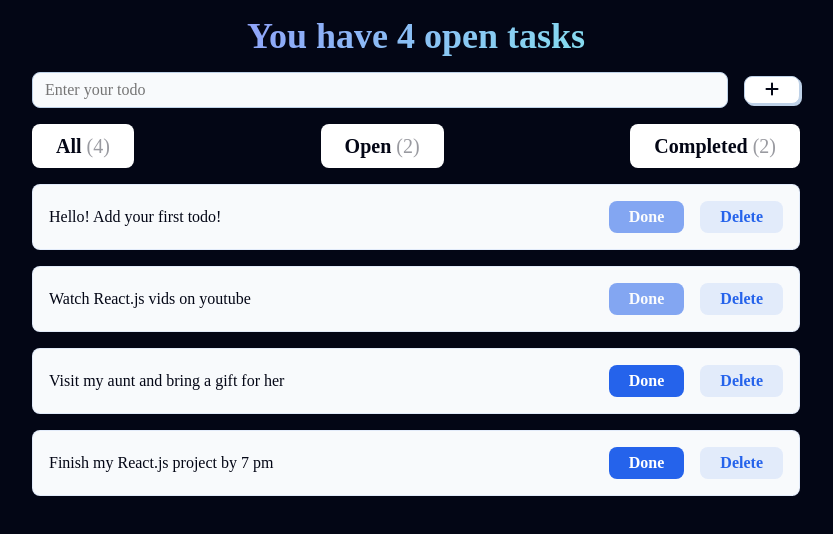
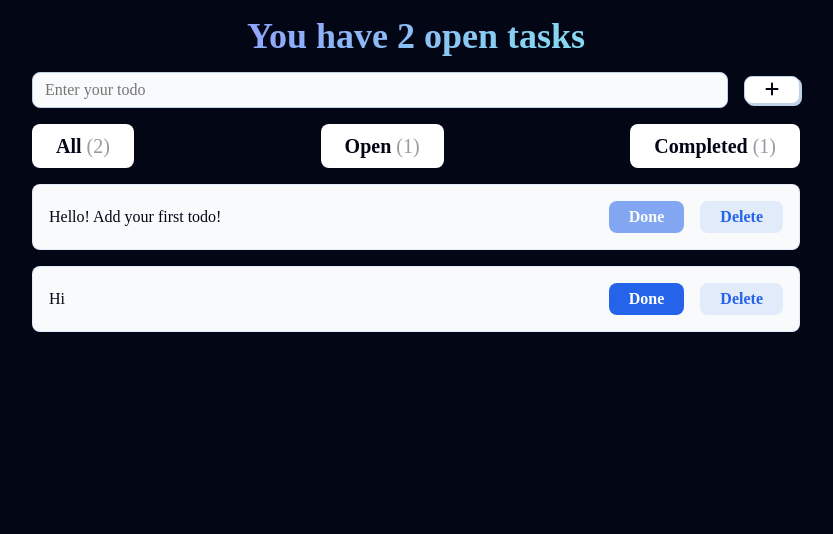
Before and after one commit to RichJsNomad/To-do-list, a React (Vite) app: page / in a window 1280 px wide. Shown: the top 534 px of the page, without its empty margins (224-1057 px from the left). Built offline with nearby package versions, Linux system fonts and the light colour scheme; a web font is replaced by a local one.

Commit message:
Making a react stateful variable instead of a normal todos variable in the app.jsx

```diff
--- a/src/App.jsx
+++ b/src/App.jsx
@@ -4,17 +4,36 @@ import Tabs from "./components/Tabs";
 import TodoCard from "./components/TodoCard";
 import TodoInput from "./components/TodoInput";
 import TodoList from "./components/TodoList";
+
 function App() {
-  const todos = [
+  //const todos = [
+  // { input: "Hello! Add your first todo!", complete: true },
+  //  { input: "Watch React.js vids on youtube", complete: false },
+  // { input: "Visit my aunt and bring a gift for her", complete: true },
+  //  { input: "Finish my React.js project by 7 pm", complete: true },
+  //];
+
+  const [todos, setTodos] = useState([
     { input: "Hello! Add your first todo!", complete: true },
-    { input: "Watch React.js vids on youtube", complete: true },
-    { input: "Visit my aunt and bring a gift for her", complete: false },
-    { input: "Finish my React.js project by 7 pm", complete: false },
-  ];
+    {
+      input: "Hi",
+      complete: false,
+    },
+  ]);
+
+  function handleAddTodo(newTodo) {
+    const newTodoList = [...todos, { input: newTodo, complete: false }];
+    setTodos(newTodoList);
+  }
+
+  function handleEditTodo() {}
+
+  function handleDeleteTodo() {}
+
   return (
     <>
       <Header todos={todos} />
-      <TodoInput todos={todos} />
+      <TodoInput todos={todos} handleAddTodo={handleAddTodo} />
       <Tabs todos={todos} />
 
       <TodoList todos={todos} />
--- a/src/components/TodoCard.jsx
+++ b/src/components/TodoCard.jsx
@@ -3,7 +3,7 @@ import React from "react";
 const TodoCard = (props) => {
   const { todoIndex, todos } = props;
   const todo = todos[todoIndex];
-  console.log(todo);
+
   return (
     <div className="card todo-item">
       <p>{todo.input}</p>
--- a/src/components/TodoInput.jsx
+++ b/src/components/TodoInput.jsx
@@ -1,9 +1,19 @@
 import React from "react";
+import { useState } from "react";
 
-const TodoInput = () => {
+const TodoInput = (props) => {
+  const { handleAddTodo } = props;
+  const [inputValue, setInputValue] = useState("");
+  console.log(inputValue);
   return (
     <div className="input-container">
-      <input type="text" placeholder="Enter your todo" />
+      <input
+        value={inputValue}
+        onChange={(e) => {
+          setInputValue(e.target.value);
+        }}
+        placeholder="Enter your todo"
+      />
       <button>
         <i className="fa-solid fa-plus"></i>
       </button>
```
